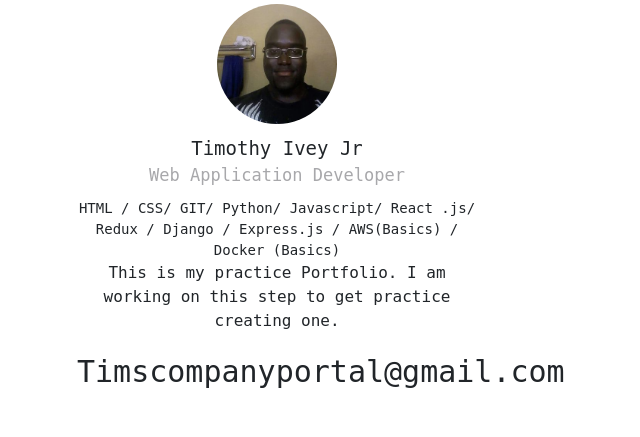
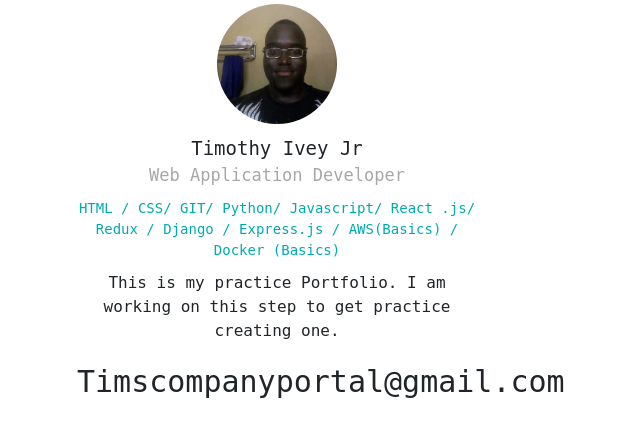
Before and after one commit to TimothyIveyJR/new-project, a PHP site: page / in a window 1280 px wide. Shown: the part 166-603 px from the top of the page, without its empty margins (363-1003 px from the left). Run offline with PHP 8.4, Linux system fonts and the light colour scheme.

Commit message:
Added an About section, my profile picture, css styles for about section, and a description of what I do

```diff
--- a/style.css
+++ b/style.css
@@ -46,7 +46,7 @@ ABOUT
 
 #about .skills{
     font-size: 14px;
-    color: #00abae
+    color: #00ABAE;
     margin-bottom: 10px;
 }
 
```
